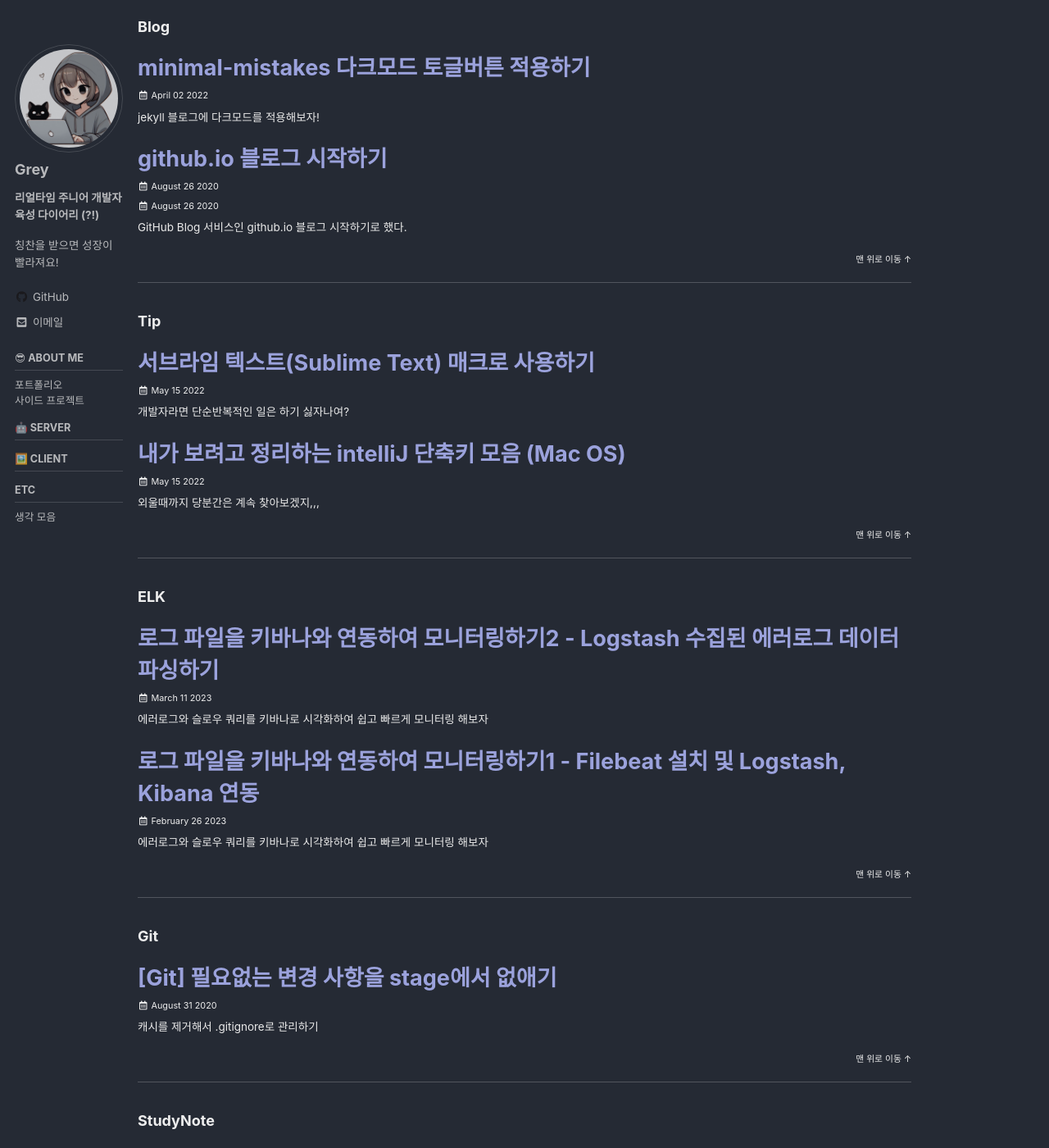
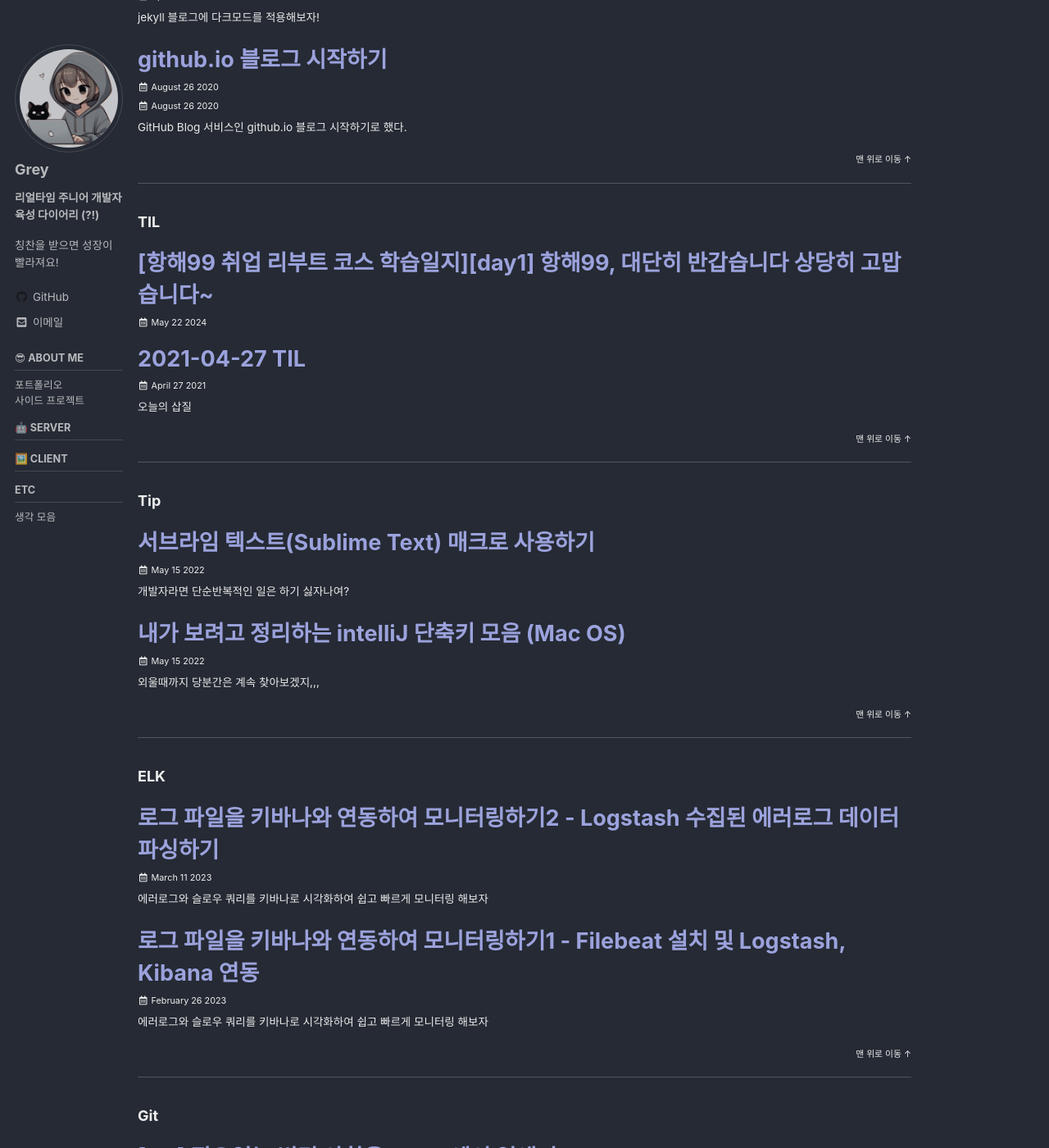
Before and after one commit to grey920/grey920.github.io, a Jekyll site: the page built from _pages/category-archive.md, in a window 1280 px wide and 1400 px high, scrolled down 11107 px. Shown: the whole window at 82% size. Built offline with Jekyll 4.4.1, drawn with Linux system fonts in a browser that asks for light colours; cached includes are drawn as plain includes; some web fonts are replaced; some of the changed text lies outside the part shown.

Commit message:
TIL 카테고리 변경

```diff
--- a/_posts/2024-05-22-hanghae99-day1-til.md
+++ b/_posts/2024-05-22-hanghae99-day1-til.md
@@ -2,7 +2,7 @@
 title: "[항해99 취업 리부트 코스 학습일지][day1] 항해99, 대단히 반갑습니다 상당히 고맙습니다~"
 excerpt: ""
 categories:
-  - Review
+  - TIL
 tags:
   - 개발자포트폴리오
   - 개발자이력서
```
